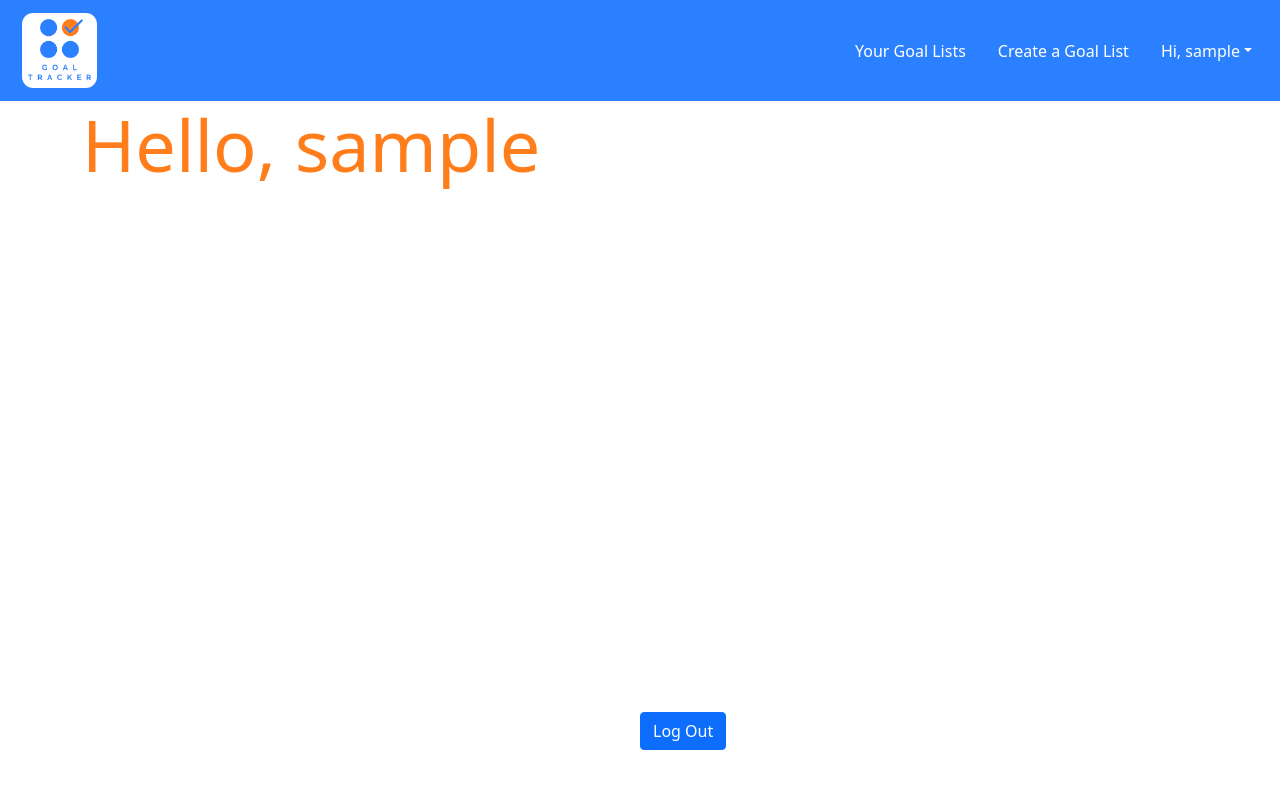
After one commit to aaronbe7/goal_tracker, a Django app: page /user/1/ in a window 1280 px wide. The commit adds this page. Run offline with Django 3.2, Linux system fonts and the light colour scheme; the visitor is signed in with stand-in values (Sample User, id 1).

Commit message:
start profile page

```diff
--- a/main_app/static/css/style.css
+++ b/main_app/static/css/style.css
@@ -1,6 +1,12 @@
 .center {
     text-align: center;
     color: #FF7E1B;
+}
+
+.layout {
+    position: absolute;
+    bottom: 50px;
+    left: 50%;
 }
 
 .left {
@@ -8,6 +14,10 @@
 }
 
 #text-color {
+    color: white;
+}
+
+#text-logout {
     color: white;
 }
 
--- a/main_app/templates/base.html
+++ b/main_app/templates/base.html
@@ -20,7 +20,13 @@
               {% if user.is_authenticated %}
               <a id="text-color" class="nav-link" href="{% url 'user_goals' user.id %}">Your Goal Lists</a>
               <a id="text-color" class="nav-link" href="{% url 'create_goallist' user.id  %}">Create a Goal List</a>
-              <a id="text-color" class="nav-link" href="{% url 'logout' %}">Log Out</a>
+              <div class="nav-item dropdown">
+                <a id="text-color" class="nav-link dropdown-toggle" href="#" id="navbarDropdown" role="button" data-toggle="dropdown" aria-haspopup="true" aria-expanded="false">Hi, {{ user.username }}</a>
+                <div class="dropdown-menu" aria-labelledby="navbarDropdown">
+              <a id="text-color"  class="dropdown-item" href="{% url 'profile' user.id %}">Hello, {{ user.username }}</a>
+              <a id="text-color"  class="dropdown-item" href="{% url 'logout' %}">Log Out</a>
+              </div>
+              </div>
               {% else %}
               <a id="text-color" class="nav-link" href="{% url 'signup' %}">Sign Up</a>
               <a id="text-color" class="nav-link" href="{% url 'login' %}">Log In</a>
--- /dev/null
+++ b/main_app/templates/main_app/profile.html
@@ -0,0 +1,13 @@
+{% extends 'base.html' %}
+
+{% block content %}
+
+<div class="left">
+<h1 class="display-2"> Hello, {{ user.username }}</h1>
+</div>
+
+<div class="layout">
+<a class="btn btn-primary" href="{% url 'logout' %}">Log Out</a>
+</div>
+
+{% endblock %}
--- a/main_app/urls.py
+++ b/main_app/urls.py
@@ -12,6 +12,7 @@ urlpatterns = [
     path('user/<int:user_id>/goallist/<int:pk>/delete/', views.GoalListDelete.as_view(), name='goallist_delete'),
     path('user/<int:user_id>/goallist/<int:pk>/', views.GoalListDetail.as_view(), name='goallist_detail'),
     path('goals/create', views.GoalCreate.as_view(), name="create_goal"),
+    path('user/<int:user_id>/', views.profile, name='profile'),
     # path('user/<int:user_id>/goals/<int:pk>/update/', views.UpdateGoal.as_view(), name='goal_update'),
     # path('user/<int:user_id>/goals/<int:pk>/delete/', views.DeleteGoal.as_view(), name='goal_delete'),
     path('user/<int:user_id>/goallist/<int:goallist_id>/goals/<int:pk>/', views.GoalDetail.as_view(), name='goals_detail'),
--- a/main_app/views.py
+++ b/main_app/views.py
@@ -60,6 +60,10 @@ def user_goals(request, user_id):
     lists = GoalList.objects.filter(user=request.user)
     return render(request, 'main_app/user_goals.html', { 'lists': lists })
 
+@login_required
+def profile(request, user_id):
+    return render(request, 'main_app/profile.html')
+
 # @login_required
 # def user_goallists(request, user_id):
 #     return render(request, 'main_app/user_goallists.html') <-- not needed since we're listing all goal lists under goals
```
Also changed, not shown: main_app/migrations/0001_initial.py, main_app/migrations/0002_auto_20201217_1855.py (deleted), main_app/migrations/0003_auto_20201217_2021.py (deleted).
